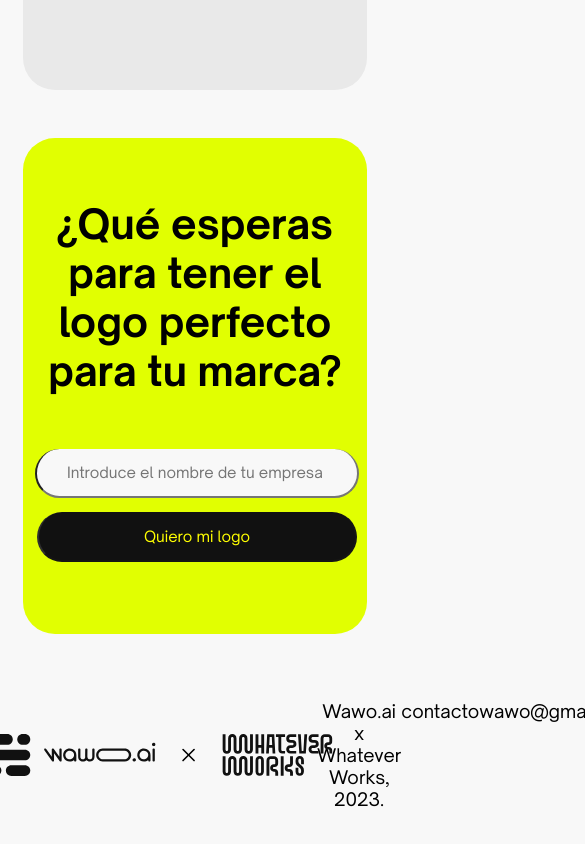
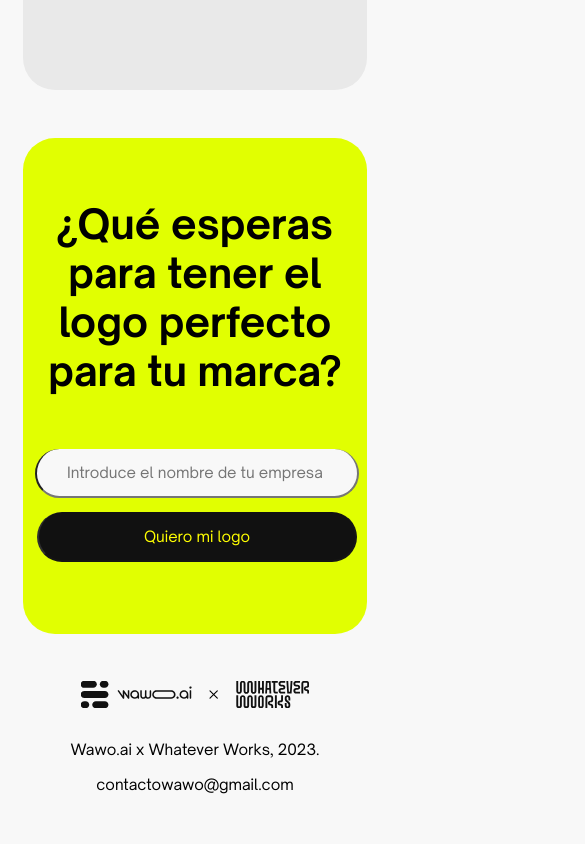
Before and after one commit to TheSerch07/Client-Wawo-Logos, a React (Vite) app: page / in a window 390 px wide. Shown: the part 7357-8201 px from the top of the page, 585 px wide, since content can reach past the window. Built offline with nearby package versions, Linux system fonts and the light colour scheme; the HTML template or start-up script is replaced by a standard one; a web font is replaced by a local one.

Commit message:
Responsive pantalla principal completo

```diff
--- a/src/styles/Example.module.css
+++ b/src/styles/Example.module.css
@@ -23,3 +23,9 @@
         height: auto;
     }
 }
+
+@media (max-width: 392px) {
+    .containerExample {
+        width: 8rem;
+    }
+}
--- a/src/styles/Footer.module.css
+++ b/src/styles/Footer.module.css
@@ -25,3 +25,22 @@ a {
     text-decoration: none;
     color: black;
 }
+
+@media (max-width: 1000px) {
+    .mainFooter {
+        flex-direction: column;
+        width: 88vw;
+        align-items: center;
+    }
+
+    .img {
+        max-width: 13rem;
+        margin-bottom: 2rem;
+    }
+
+    .p {
+        margin-top: 0;
+        margin-bottom: 1rem;
+        font-size: 15px;
+    }
+}
```
